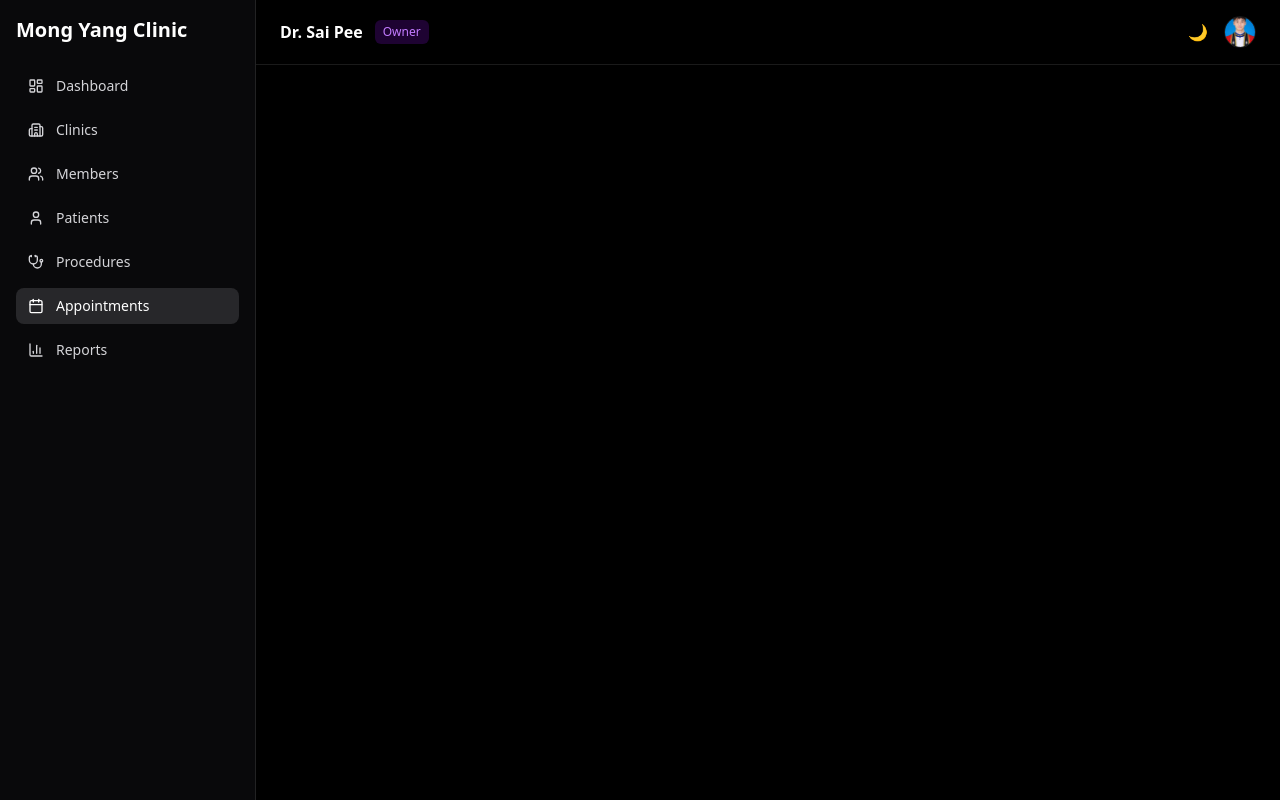
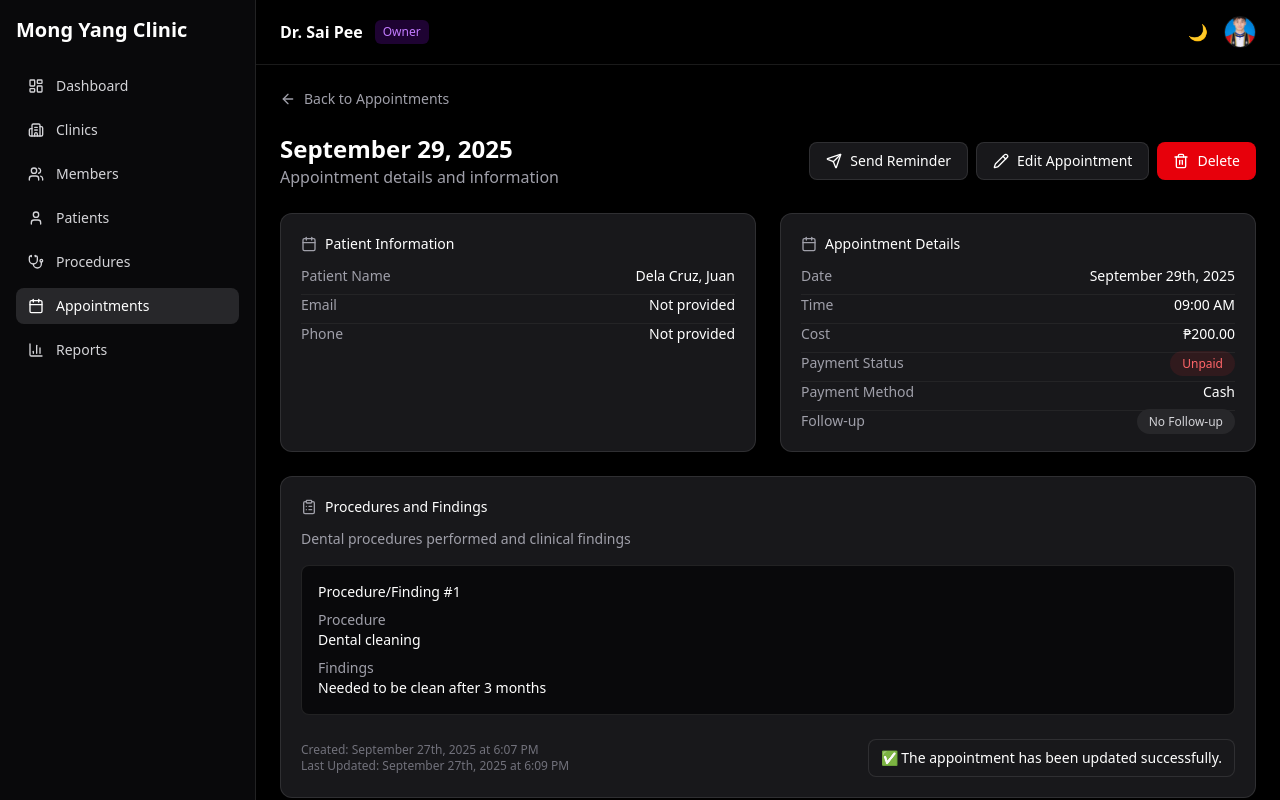
Before and after one commit to ahpharjr/DentalPatientMangement, a React (Vite) app in the folder patient-management-fronted/: page /appointments/1 in a window 1280 px wide. Built offline with nearby package versions, Linux system fonts and the light colour scheme.

Commit message:
Add appointment details

```diff
--- a/patient-management-fronted/src/App.jsx
+++ b/patient-management-fronted/src/App.jsx
@@ -15,6 +15,7 @@ import PrimaryTeethChart from "./components/patients/PrimaryTeethChart";
 import PermanentTeethChart from "./components/patients/PermanentTeethChart";
 import Appointments from "./pages/Appointments";
 import NewAppointment from "./pages/NewAppointment";
+import AppointmentDetails from "./pages/appointments/AppointmentDetails";
 import "./App.css";
 
 function App() {
@@ -38,6 +39,7 @@ function App() {
           <Route path="/patients/:id/permanent-teeth" element={<PermanentTeethChart />} />
           <Route path="/appointments" element={<Appointments />} />
           <Route path="/appointments/new" element={<NewAppointment />} />
+          <Route path="/appointments/:id" element={<AppointmentDetails />} />
         </Routes>
       </AppLayout>
     </BrowserRouter>
--- /dev/null
+++ b/patient-management-fronted/src/data/appointments.js
@@ -0,0 +1,26 @@
+export const appointments = [
+  {
+    id: "1",
+    patient: {
+      name: "Dela Cruz, Juan",
+      email: null,
+      phone: null,
+    },
+    date: "2025-09-29",
+    time: "09:00 AM",
+    cost: 200,
+    paymentStatus: "UNPAID",
+    paymentMethod: "Cash",
+    followUp: true,
+    nextAppointment: "2025-12-24",
+    procedures: [
+      {
+        id: 1,
+        procedure: "Dental cleaning",
+        findings: "Needed to be clean after 3 months",
+      },
+    ],
+    createdAt: "September 27th, 2025 at 6:07 PM",
+    updatedAt: "September 27th, 2025 at 6:09 PM",
+  },
+];
--- /dev/null
+++ b/patient-management-fronted/src/pages/appointments/AppointmentDetails.jsx
@@ -0,0 +1,161 @@
+import { ArrowLeft, Send, Pencil, Trash2, Calendar } from "lucide-react";
+import { useNavigate, useParams } from "react-router-dom";
+import PageHeader from "../../components/ui/PageHeader";
+import { appointments } from "../../data/appointments";
+
+export default function AppointmentDetails() {
+    const { id } = useParams();
+    const navigate = useNavigate();
+
+    const appointment = appointments.find((a) => a.id === id);
+
+    if (!appointment) {
+        return <div className="text-white">Appointment not found</div>;
+    }
+
+    return (
+        <div className="space-y-6">
+            {/* Back */}
+            <button
+                onClick={() => navigate("/appointments")}
+                className="flex items-center gap-2 text-sm text-zinc-400 hover:text-white"
+            >
+                <ArrowLeft className="h-4 w-4" />
+                Back to Appointments
+            </button>
+
+            {/* Header */}
+            <PageHeader
+                title="September 29, 2025"
+                subtitle="Appointment details and information"
+                action={
+                    <div className="flex gap-2">
+                        <button className="flex items-center gap-2 rounded-lg border border-white/10 bg-zinc-900 px-4 py-2 text-sm text-white hover:bg-zinc-800">
+                            <Send className="h-4 w-4" />
+                            Send Reminder
+                        </button>
+
+                        <button
+                            onClick={() => navigate(`/appointments/${id}/edit`)}
+                            className="flex items-center gap-2 rounded-lg border border-white/10 bg-zinc-900 px-4 py-2 text-sm text-white hover:bg-zinc-800"
+                        >
+                            <Pencil className="h-4 w-4" />
+                            Edit Appointment
+                        </button>
+
+                        <button className="flex items-center gap-2 rounded-lg bg-red-600 px-4 py-2 text-sm text-white hover:bg-red-500">
+                            <Trash2 className="h-4 w-4" />
+                            Delete
+                        </button>
+                    </div>
+                }
+            />
+
+            {/* Cards */}
+            <div className="grid gap-6 md:grid-cols-2">
+                {/* Patient Info */}
+                <Card title="Patient Information">
+                    <InfoRow label="Patient Name" value={appointment.patient.name} />
+                    <InfoRow label="Email" value={appointment.patient.email ?? "Not provided"} />
+                    <InfoRow label="Phone" value={appointment.patient.phone ?? "Not provided"} />
+                </Card>
+
+                {/* Appointment Details */}
+                <Card title="Appointment Details">
+                    <InfoRow label="Date" value="September 29th, 2025" />
+                    <InfoRow label="Time" value={appointment.time} />
+                    <InfoRow label="Cost" value={`₱${appointment.cost.toFixed(2)}`} />
+                    <InfoRow
+                        label="Payment Status"
+                        value={
+                            <span className="rounded-full bg-red-500/10 px-3 py-1 text-xs text-red-400">
+                                Unpaid
+                            </span>
+                        }
+                    />
+                    <InfoRow label="Payment Method" value={appointment.paymentMethod} />
+                    <InfoRow
+                        label="Follow-up"
+                        value={
+                            <span className="rounded-full bg-zinc-800 px-3 py-1 text-xs text-zinc-300">
+                                No Follow-up
+                            </span>
+                        }
+                    />
+                </Card>
+            </div>
+
+            {/* Procedures and Findings */}
+            <Card title="Procedures and Findings" icon="clipboard">
+                <p className="mb-4 text-sm text-zinc-400">
+                    Dental procedures performed and clinical findings
+                </p>
+
+                <div className="space-y-4">
+                    {appointment.procedures.map((item, index) => (
+                        <div
+                            key={item.id}
+                            className="rounded-lg border border-white/10 bg-zinc-950 p-4"
+                        >
+                            <p className="mb-2 text-sm font-medium text-white">
+                                Procedure/Finding #{index + 1}
+                            </p>
+
+                            <div className="space-y-2 text-sm">
+                                <div>
+                                    <span className="text-zinc-400">Procedure</span>
+                                    <p className="text-white">{item.procedure}</p>
+                                </div>
+
+                                <div>
+                                    <span className="text-zinc-400">Findings</span>
+                                    <p className="text-white">{item.findings}</p>
+                                </div>
+                            </div>
+                        </div>
+                    ))}
+                </div>
+
+                {/* Footer */}
+                <div className="mt-6 flex flex-wrap items-center justify-between gap-4 text-xs text-zinc-500">
+                    <div>
+                        <p>Created: {appointment.createdAt}</p>
+                        <p>Last Updated: {appointment.updatedAt}</p>
+                    </div>
+
+                    <div className="flex items-center gap-2 rounded-lg border border-white/10 bg-zinc-900 px-3 py-2 text-sm text-white">
+                        ✅ The appointment has been updated successfully.
+                    </div>
+                </div>
+            </Card>
+        </div>
+    );
+}
+
+/* ---------- Small reusable UI ---------- */
+
+import { ClipboardList } from "lucide-react";
+
+function Card({ title, children, icon }) {
+    const Icon = icon === "clipboard" ? ClipboardList : Calendar;
+
+    return (
+        <div className="rounded-xl border border-white/10 bg-zinc-900 p-5">
+            <div className="mb-3 flex items-center gap-2">
+                <Icon className="h-4 w-4 text-zinc-400" />
+                <h3 className="text-sm font-medium text-white">{title}</h3>
+            </div>
+            {children}
+        </div>
+    );
+}
+
+
+function InfoRow({ label, value }) {
+    return (
+        <div className="flex items-center justify-between border-b border-white/5 pb-2 last:border-none last:pb-0">
+            <span className="text-sm text-zinc-400">{label}</span>
+            <span className="text-sm text-white">{value}</span>
+        </div>
+    );
+}
```
